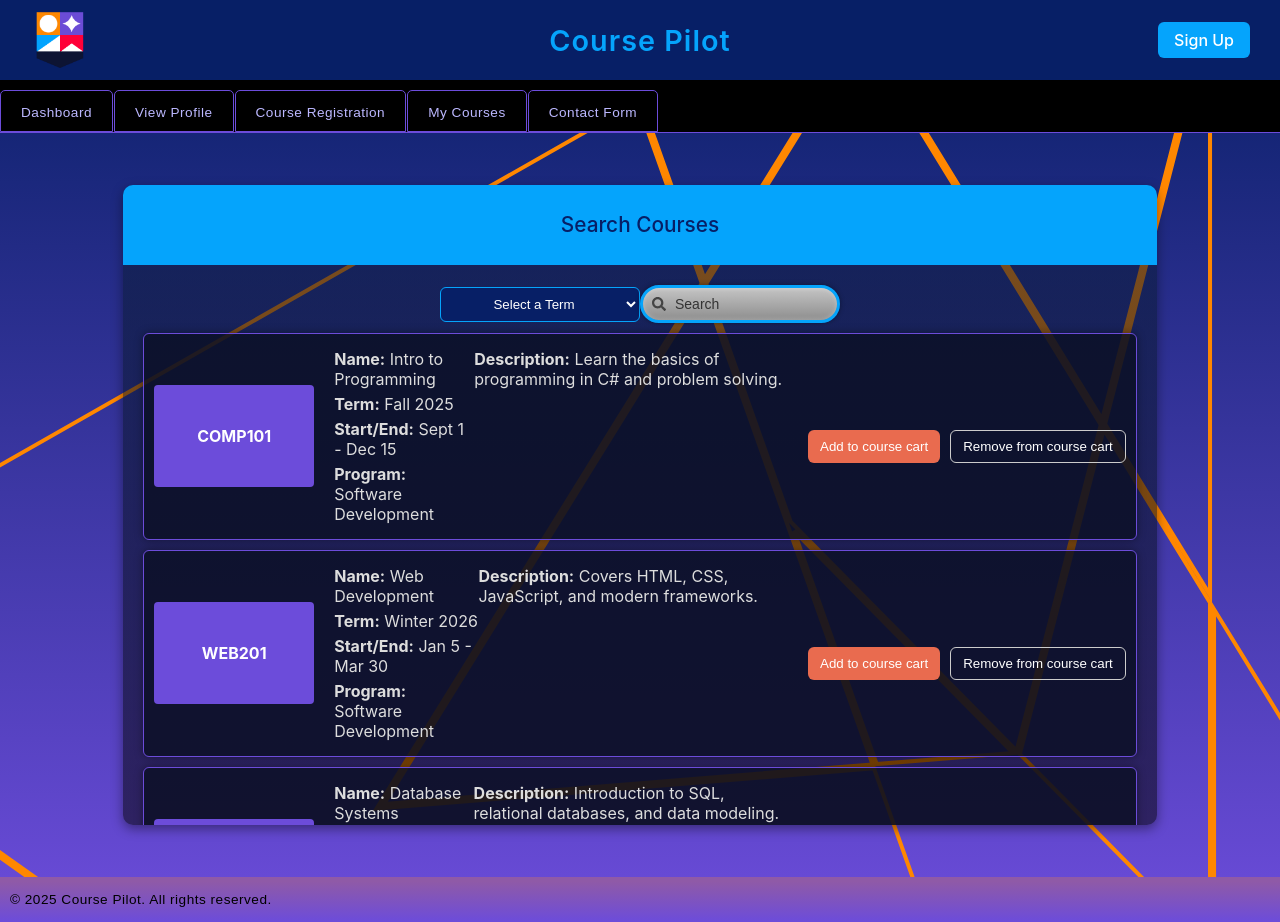
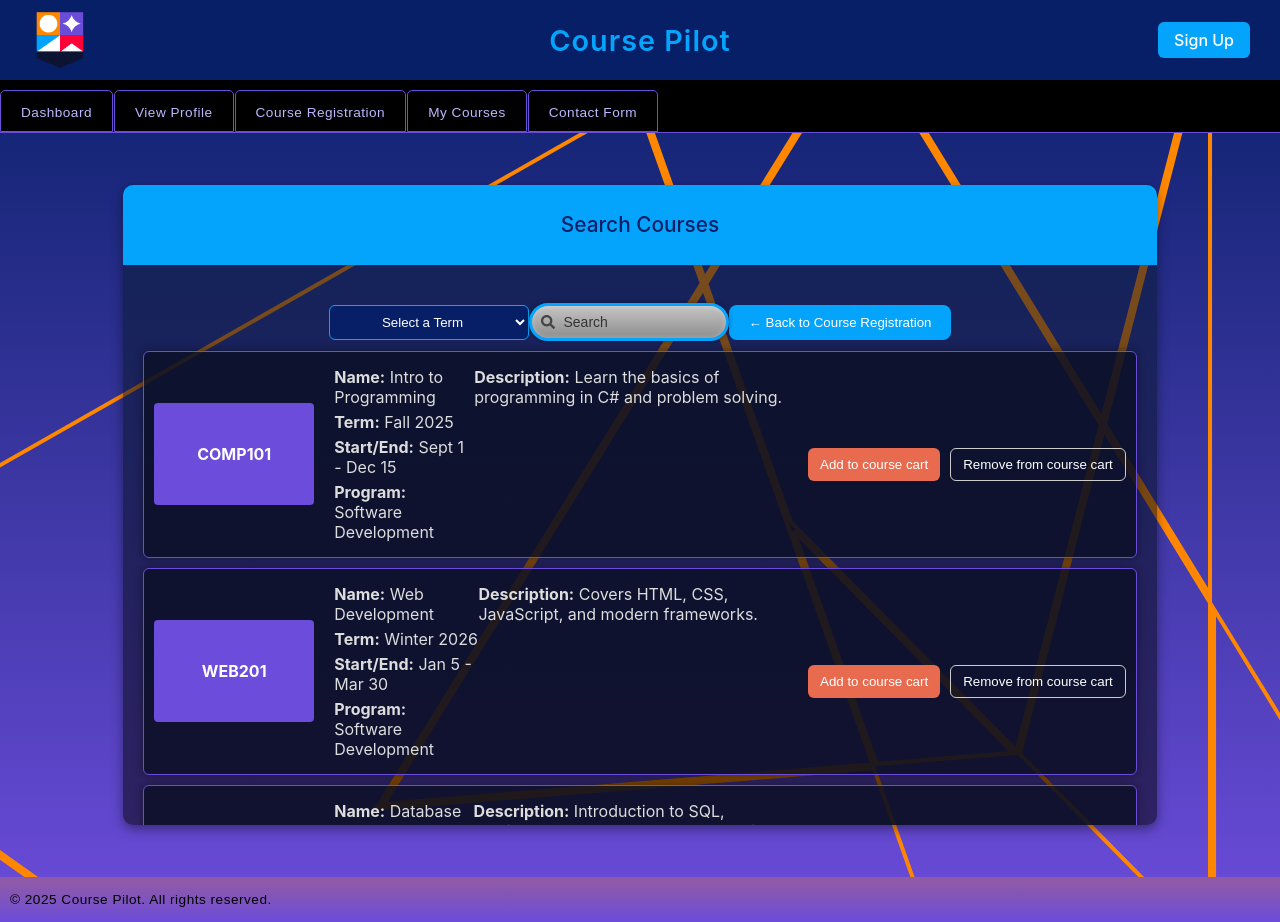
Before and after one commit to ShadeKnightly/CoursePilot, a React (Create React App) app in the folder course-pilot/: page /search in a window 1280 px wide. Built offline with nearby package versions, Linux system fonts and the light colour scheme.

Commit message:
Move 'Back to Course Registration' button above results
Relocated the navigation button to appear above the course search results and filters for improved user accessibility and interface consistency.

```diff
--- a/course-pilot/src/pages/Student/courseSearch/course-search.jsx
+++ b/course-pilot/src/pages/Student/courseSearch/course-search.jsx
@@ -197,6 +197,9 @@ const CourseSearch = () => {
           <>
             <DropDownFilter onChangeHandler={onTermChange} value={selectedTerm} />
             <SearchBox placeholder="Search" onChangeHandler={onSearchChange} />
+            <button onClick={() => navigate("/registration")}>
+              ← Back to Course Registration
+            </button>
 
             {filteredCourses.length > 0 ? (
               filteredCourses.map((course) => (
@@ -215,9 +218,7 @@ const CourseSearch = () => {
               <p>No courses match your search.</p>
             )}
 
-            <button onClick={() => navigate("/registration")}>
-              ← Back to Course Registration
-            </button>
+
           </>
         )}
       </CardComp>
```
